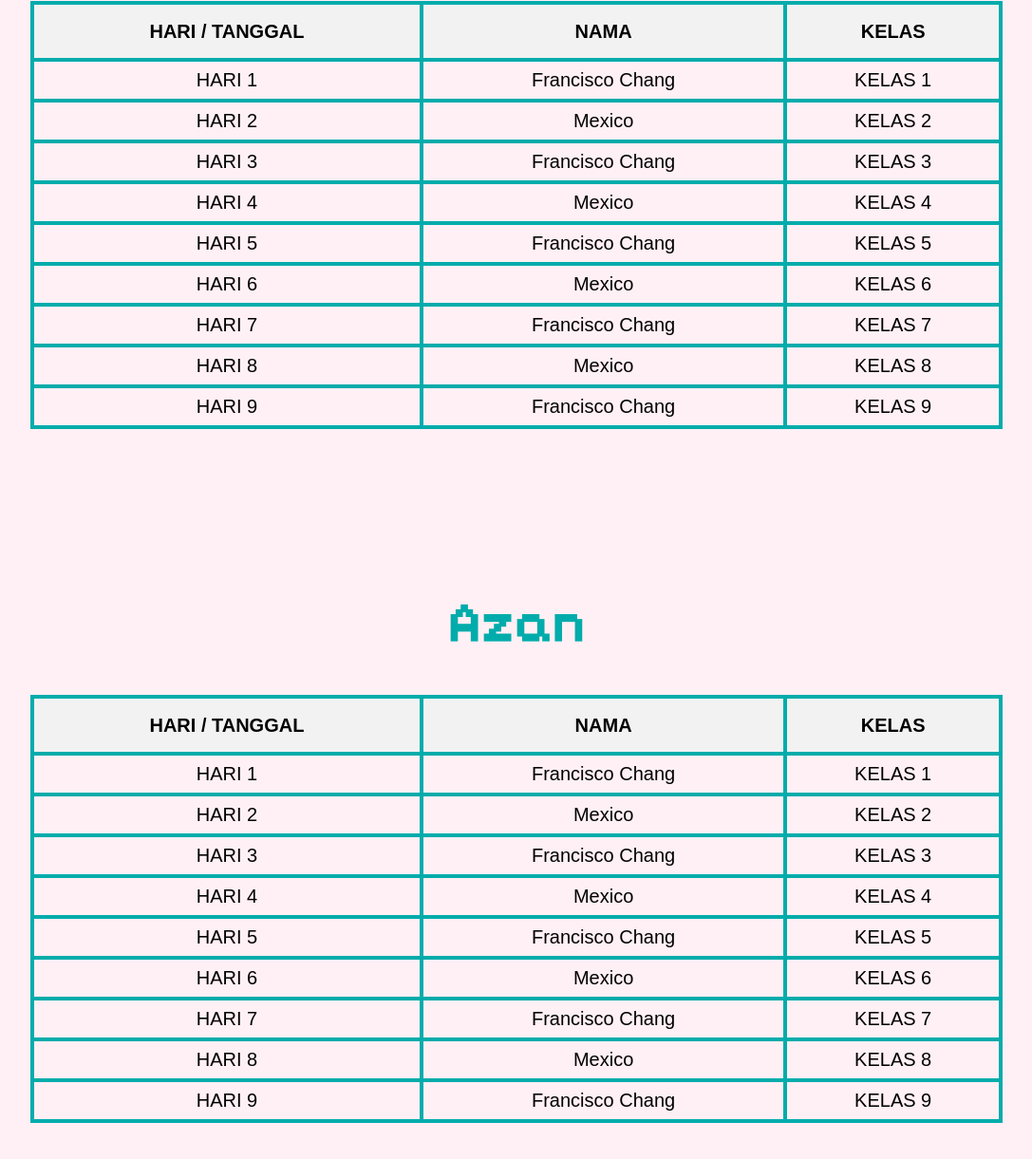
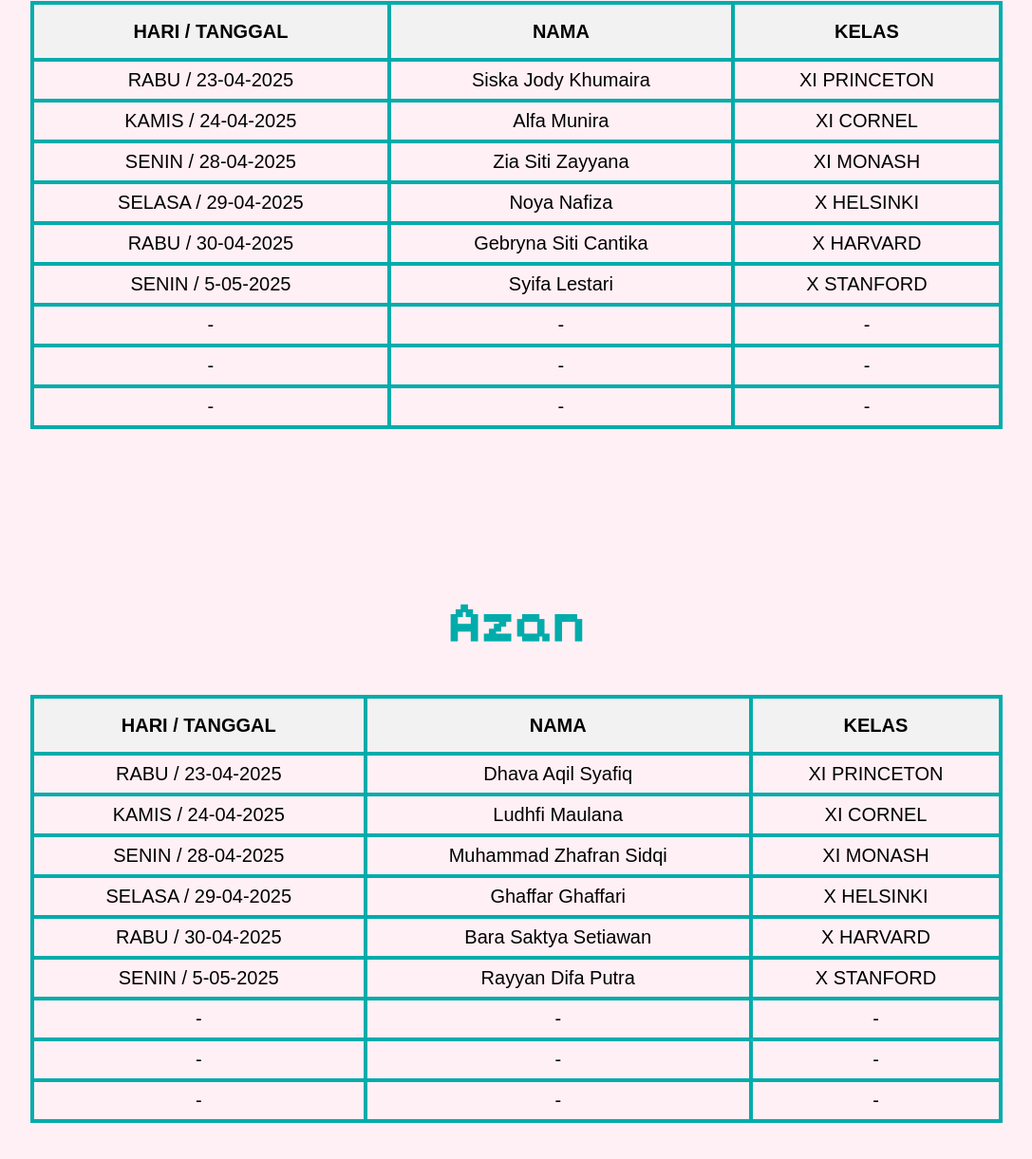
Before and after one commit to XAMXAM0/OSIS-AGAMA, a plain HTML site: page index.html in a window 1280 px wide. Shown: the part 980-2201 px from the top of the page at 95% size, without its empty margins (96-1183 px from the left). Drawn offline with nearby package versions, Linux system fonts and the light colour scheme.

Commit message:
Add files via upload

```diff
--- a/index.html
+++ b/index.html
@@ -70,49 +70,49 @@ data-aos-duration="1500">
     <th>KELAS</th>
   </tr>
   <tr>
-    <td>HARI 1</td>
-      <td>Francisco Chang</td>
-      <td>KELAS 1</td>
+    <td>RABU / 23-04-2025</td>
+      <td>Siska Jody Khumaira</td>
+      <td>XI PRINCETON</td>
     </tr>
     <tr>
-      <td>HARI 2</td>
-      <td>Mexico</td>
-      <td>KELAS 2</td>
+      <td>KAMIS / 24-04-2025</td>
+      <td>Alfa Munira</td>
+      <td>XI CORNEL</td>
     </tr>
     <tr>
-      <td>HARI 3</td>
-      <td>Francisco Chang</td>
-      <td>KELAS 3</td>
+      <td>SENIN / 28-04-2025</td>
+      <td>Zia Siti Zayyana</td>
+      <td>XI MONASH</td>
     </tr>
     <tr>
-      <td>HARI 4</td>
-      <td>Mexico</td>
-      <td>KELAS 4</td>
+      <td>SELASA / 29-04-2025</td>
+      <td>Noya Nafiza</td>
+      <td>X HELSINKI</td>
     </tr>
     <tr>
-      <td>HARI 5</td>
-      <td>Francisco Chang</td>
-      <td>KELAS 5</td>
+      <td>RABU / 30-04-2025</td>
+      <td>Gebryna Siti Cantika</td>
+      <td>X HARVARD</td>
     </tr>
     <tr>
-      <td>HARI 6</td>
-      <td>Mexico</td>
-      <td>KELAS 6</td>
+      <td>SENIN / 5-05-2025</td>
+      <td>Syifa Lestari</td>
+      <td>X STANFORD</td>
     </tr>
     <tr>
-      <td>HARI 7</td>
-      <td>Francisco Chang</td>
-      <td>KELAS 7</td>
+      <td>-</td>
+      <td>-</td>
+      <td>-</td>
     </tr>
     <tr>
-      <td>HARI 8</td>
-      <td>Mexico</td>
-      <td>KELAS 8</td>
+      <td>-</td>
+      <td>-</td>
+      <td>-</td>
     </tr>
     <tr>
-      <td>HARI 9</td>
-      <td>Francisco Chang</td>
-      <td>KELAS 9</td>
+      <td>-</td>
+      <td>-</td>
+      <td>-</td>
     </tr>
   </table>
 
@@ -136,49 +136,49 @@ data-aos-duration="1500">
     <th>KELAS</th>
     </tr>
     <tr>
-      <td>HARI 1</td>
-      <td>Francisco Chang</td>
-      <td>KELAS 1</td>
+      <td>RABU / 23-04-2025</td>
+      <td>Dhava Aqil Syafiq</td>
+      <td>XI PRINCETON</td>
     </tr>
     <tr>
-      <td>HARI 2</td>
-      <td>Mexico</td>
-      <td>KELAS 2</td>
+      <td>KAMIS / 24-04-2025</td>
+      <td>Ludhfi Maulana</td>
+      <td>XI CORNEL</td>
     </tr>
     <tr>
-      <td>HARI 3</td>
-      <td>Francisco Chang</td>
-      <td>KELAS 3</td>
+      <td>SENIN / 28-04-2025</td>
+      <td>Muhammad Zhafran Sidqi</td>
+      <td>XI MONASH</td>
     </tr>
     <tr>
-      <td>HARI 4</td>
-      <td>Mexico</td>
-      <td>KELAS 4</td>
+      <td>SELASA / 29-04-2025</td>
+      <td>Ghaffar Ghaffari</td>
+      <td>X HELSINKI</td>
     </tr>
     <tr>
-      <td>HARI 5</td>
-      <td>Francisco Chang</td>
-      <td>KELAS 5</td>
+      <td>RABU / 30-04-2025</td>
+      <td>Bara Saktya Setiawan</td>
+      <td>X HARVARD</td>
     </tr>
     <tr>
-      <td>HARI 6</td>
-      <td>Mexico</td>
-      <td>KELAS 6</td>
+      <td>SENIN / 5-05-2025</td>
+      <td>Rayyan Difa Putra</td>
+      <td>X STANFORD</td>
     </tr>
     <tr>
-      <td>HARI 7</td>
-      <td>Francisco Chang</td>
-      <td>KELAS 7</td>
+      <td>-</td>
+      <td>-</td>
+      <td>-</td>
     </tr>
     <tr>
-      <td>HARI 8</td>
-      <td>Mexico</td>
-      <td>KELAS 8</td>
+      <td>-</td>
+      <td>-</td>
+      <td>-</td>
     </tr>
     <tr>
-      <td>HARI 9</td>
-      <td>Francisco Chang</td>
-      <td>KELAS 9</td>
+      <td>-</td>
+      <td>-</td>
+      <td>-</td>
     </tr>
   </table>
   <!-- AZAN AND -->
```
